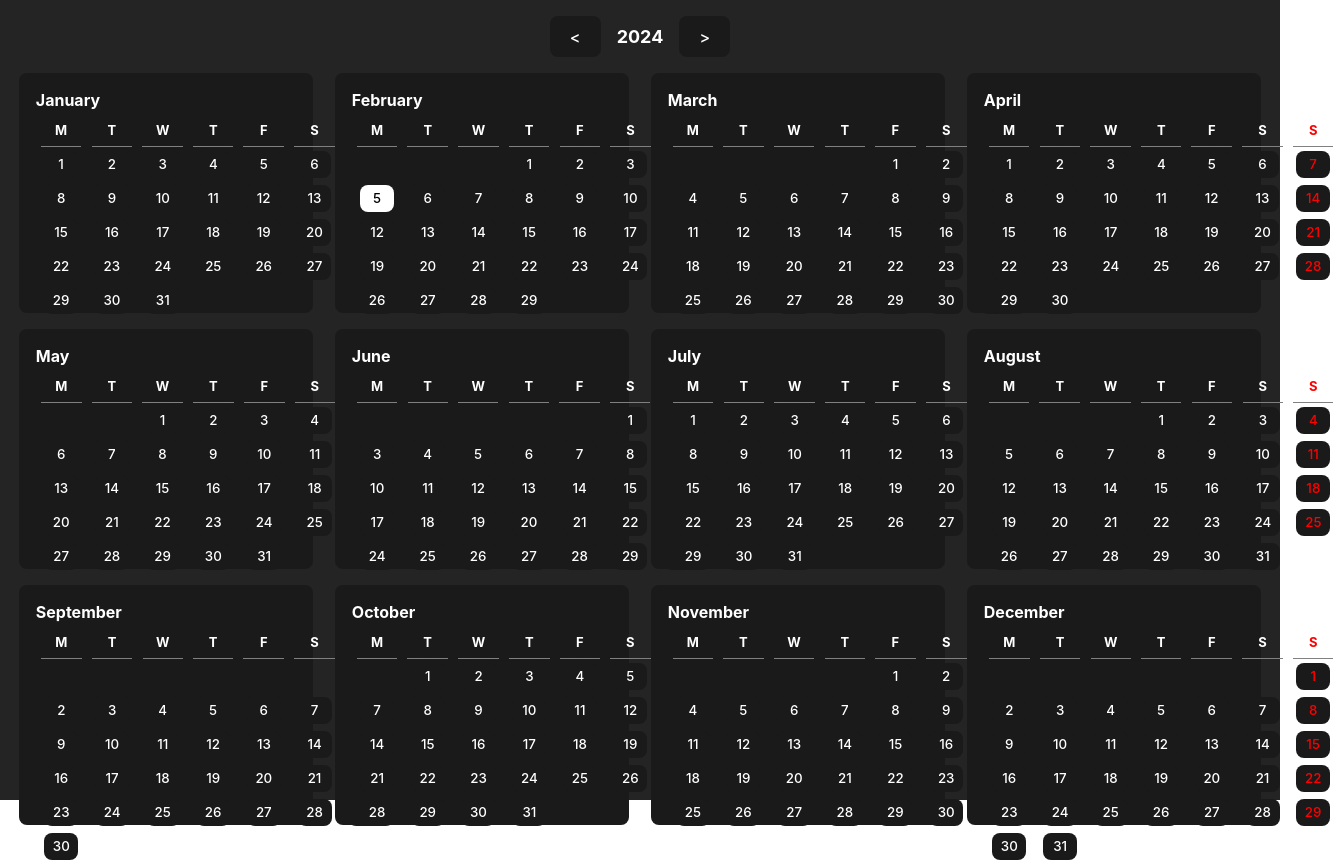
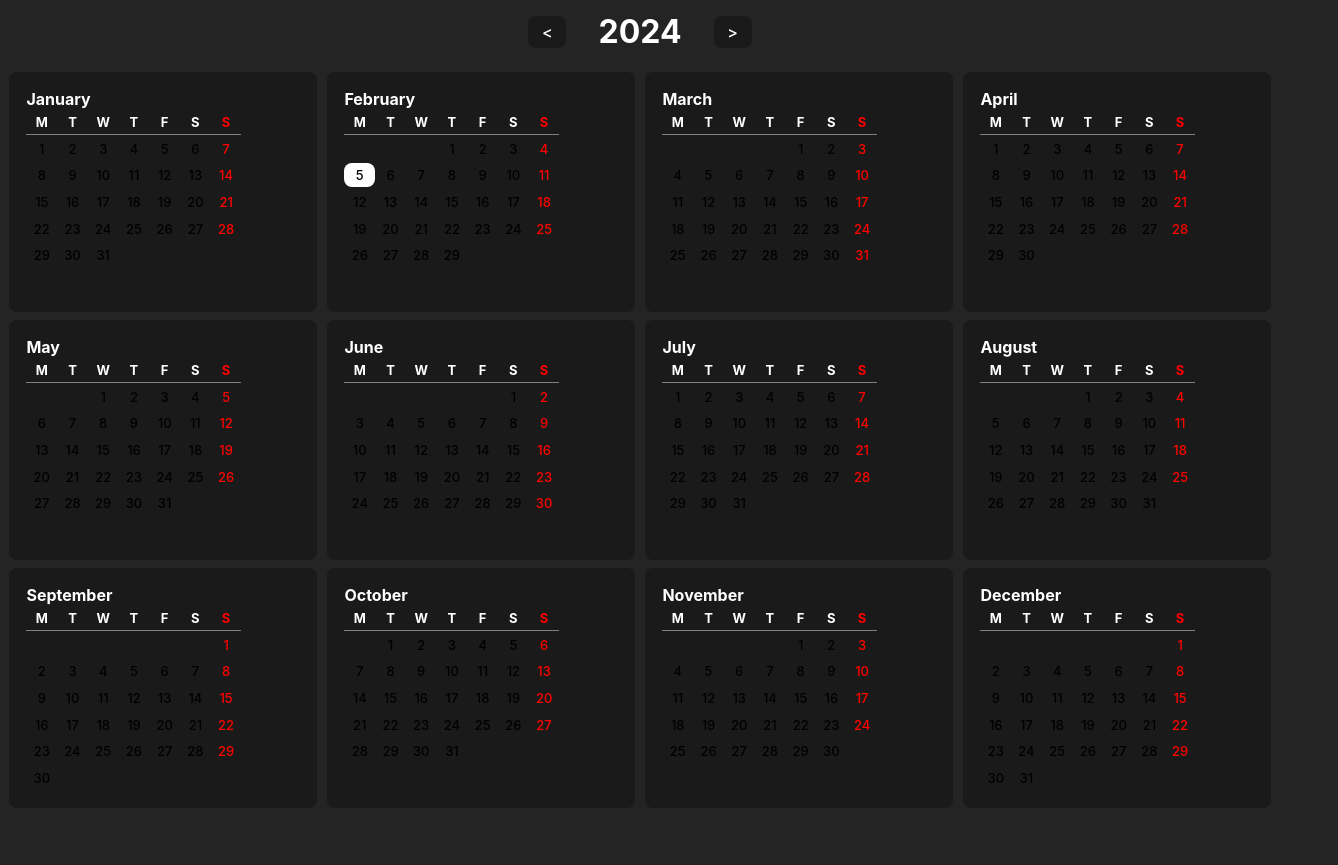
Before and after one commit to jonn-L/calendar, a React (Vite) app: page / in a window 1280 px wide. Shown: the whole page, 1338 px wide, since content can reach past the window. After the commit the page ends 816 px from the top, so only its background shows below. Built offline with nearby package versions, Linux system fonts and the light colour scheme.

Commit message:
Fixed UI such that it works for different screen resolutions.

```diff
--- a/src/Day/Day.tsx
+++ b/src/Day/Day.tsx
@@ -36,12 +36,9 @@ function Day({ year, month, day, selectedDay, setSelectedDay }: {
     }
 
     return (
-        <>
-            <button onClick={select_day} className={set_class()}>
-                {day}
-            </button>
-        </>
-
+        <button onClick={select_day} className={set_class()}>
+            {day}
+        </button>
     )
 }
 
--- a/src/Day/day.module.css
+++ b/src/Day/day.module.css
@@ -1,8 +1,7 @@
 .day {
-    font-size: smaller;
-    /* font-size: 0.6em; */
-    background-color: #1a1a1a;
-    color: white;
+    font-size: small;
+    width: 100%;
+    height: 100%;
 }
 
 .today {
--- a/src/Home/Home.tsx
+++ b/src/Home/Home.tsx
@@ -34,8 +34,8 @@ function Home({ currentYear, selectedDay, setCurrentYear, setSelectedDay} : {
     }
 
     return (
-        <main className={styles.home}>
-            <header className={styles.header}>
+        <main>
+            <header>
                 <button className={styles.changeYear} onClick={previous_year}>{"<"}</button>
                 <h1 className={styles.currentYear}>{currentYear}</h1>
                 <button className={styles.changeYear} onClick={next_year}>{">"}</button>
--- a/src/Home/home.module.css
+++ b/src/Home/home.module.css
@@ -1,4 +1,4 @@
-.home {
+/* .home {
     width: 100%;
     height: 100%;
     max-width: 100vw;
@@ -50,4 +50,58 @@
 
 .months > li > button > ul > li > button {
     outline: none;
+} */
+
+main {
+    height: 100%;
+    width: 100%;
+    max-height: 100vh;
+    max-width: 100vw;
+    display: flex;
+    flex-direction: column;
+    gap: 0.5rem;
 }
+
+header {
+    padding: 0.5rem;
+    display: flex;
+    justify-content: center;
+    align-items: center;
+
+    color: white;
+}
+
+.currentYear {
+    margin: 0 1em 0 1em;
+
+    font-size: xx-large;
+    font-weight: bolder;
+
+}
+
+.changeYear {
+    width: 3vw;
+    height: 4vh;
+
+    font-size: medium;
+    background-color: #1a1a1a;
+    color: white;
+}
+
+.months {
+    padding: 0 0.5rem 0.5rem;
+    display: grid;
+    grid-template-columns: repeat(4, 1fr);
+    grid-template-rows: repeat(3, 1fr);
+    justify-items: center;
+    gap: 0.5rem;
+}
+
+.months > li {
+    width: 24vw;
+    height: 30vh;
+}
+
+.months > li > button > ul > li > button {
+    outline: none;
+}
--- a/src/Month/Month.tsx
+++ b/src/Month/Month.tsx
@@ -15,11 +15,11 @@ function Month({ year, month, selectedDay, setSelectedDay }: {
         const totalDays = get_total_days(year, month + 1);
         const monthOffset = get_month_offset(month, year);
 
-        const day_names = ["M", "T", "W", "T", "F", "S", "S"]
+        const dayNames = ["M", "T", "W", "T", "F", "S", "S"]
         const listDayNames = [];
         for (let i = 0; i < 7; i++) {
-            listDayNames.push(<li key={day_names[i] + i}
-                                  className={styles.dayNames}>{day_names[i]}</li>);
+            listDayNames.push(<li key={dayNames[i] + i}
+                                  className={styles.dayName}>{dayNames[i]}</li>);
         }
 
         const listOffsets = [];
--- a/src/Month/month.module.css
+++ b/src/Month/month.module.css
@@ -1,41 +1,43 @@
 .month {
+    width: 100%;
     height: 100%;
-    width: 100%;
     padding: 1rem;
     display: flex;
     flex-direction: column;
-    gap: 0.3rem;
+
     background-color: #1a1a1a;
     color: white;
 }
 
+.monthName {
+    font-size: medium;
+    font-weight: bolder;
+}
+
 .days {
-
+    flex: 1;
     display: grid;
     grid-template-columns: repeat(7, 1fr);
     grid-template-rows: repeat(7, 1fr);
     justify-items: center;
+    align-items: center;
 }
 
-.days > li, .days > li > button {
+.days > li {
+    width: 2.4vw;
+    height: 3vh;
+
     display: flex;
     justify-content: center;
     align-items: center;
-    width: 80%;
-    height: 90%;
+}
+
+.dayName {
+    font-size: small;
+    font-weight: bold;
+    border-bottom: 1px gray solid;
 }
 
 .days > :nth-child(7n), .days > li:nth-child(7n) button {
     color: red;
 }
-
-.monthName {
-    font-weight: bolder;
-    font-size: medium;
-}
-
-.dayNames {
-    font-weight: bold;
-    border-bottom: 1px gray solid;
-    font-size: small;
-}
--- a/src/MonthView/monthview.module.css
+++ b/src/MonthView/monthview.module.css
@@ -1,6 +1,10 @@
-.monthView {
-    width: 100vw;
-    height: 100vh;
+/* .monthView {
+    width: 100%;
+    height: 100%;
+    padding: 1rem;
+    display: flex;
+    flex-direction: column;
+
     display: flex;
     align-items: center;
     justify-content: center;
@@ -105,4 +109,136 @@
     border: none;
     outline: none;
     background-color: #1a1a1a;
+} */
+
+.monthView {
+    height: 100%;
+    width: 100%;
+    max-height: 100vh;
+    max-width: 100vw;
+    display: flex;
+    flex-direction: row;
+    justify-content: space-between;
+    align-items: center;
 }
+
+.back {
+    margin: 1rem 0 0 1rem;
+    align-self: flex-start;
+    width: 3vw;
+    height: 4vh;
+
+    font-size: medium;
+    background-color: #1a1a1a;
+    color: white;
+}
+
+.currentMonth {
+    margin-right: auto;
+    margin-left: auto;
+    display: flex;
+    justify-content: center;
+}
+
+.currentMonth > button:first-child {
+    width: 24vw;
+    height: 30vh;
+    transform: scale(1.2);
+    transform-origin: right;
+    margin-left: auto;
+    border: none;
+    cursor: auto;
+}
+
+
+.currentMonth > .addEvent {
+    align-self: flex-start;
+    margin-right: auto;
+    width: 3vw;
+    height: 4vh;
+    margin: 0 0 1rem 1rem;
+
+    font-size: medium;
+    background-color: #1a1a1a;
+    color: white;
+}
+
+.currentEvents {
+    margin-right: auto;
+    display: flex;
+    flex-direction: column;
+    justify-content: center;
+    gap: 1rem;
+}
+
+.currentEvents > .addEvent {
+    align-self: flex-end;
+    width: 3vw;
+    height: 4vh;
+
+    font-size: medium;
+    background-color: #1a1a1a;
+    color: white;
+}
+
+.events {
+    display: flex;
+    flex-direction: column;
+    align-items: stretch;
+    justify-content: center;
+    padding: 0 1rem 0 1rem;
+
+    border-radius: 1rem;
+    background-color: #1a1a1a;
+
+}
+
+.events > li {
+    width: 30vw;
+    height: 3vh;
+    padding: 1rem 0 1rem 0;
+    border-bottom: 1px gray solid;
+    display: flex;
+    justify-content: space-between;
+    align-items: center;
+}
+
+.eventDesc {
+    flex: 1;
+    padding-left: 1rem;
+    text-align: center;
+    display: flex;
+    align-items: center;
+}
+
+.events > li:last-child {
+    border-bottom: 1px #1a1a1a solid;
+}
+
+.eventView {
+    display: flex;
+    flex-direction: column;
+    gap: 1rem;
+}
+
+.currentMonth > .month > .days > li > .selected {
+    outline: white 1px solid;
+}
+
+.addEventField {
+    padding-left: 1rem;
+    height: 100%;
+    width: 100%;
+    border: none;
+    outline: none;
+    background-color: #1a1a1a;
+}
+
+.deleteEvent {
+    width: 3vw;
+    height: 4vh;
+
+    font-size: medium;
+    background-color: #1a1a1a;
+    color: white;
+}
--- a/src/index.css
+++ b/src/index.css
@@ -13,33 +13,16 @@
   -moz-osx-font-smoothing: grayscale;
 }
 
-a {
-  font-weight: 500;
-  color: #646cff;
-  text-decoration: inherit;
-}
-a:hover {
-  color: #535bf2;
-}
-
 body {
   margin: 0;
   display: flex;
   place-items: center;
-  min-width: 320px;
-  min-height: 100vh;
-}
-
-h1 {
-  font-size: 3.2em;
-  line-height: 1.1;
 }
 
 button {
   border-radius: 8px;
   border: 1px solid transparent;
-  padding: 0.6em 1.2em;
-  font-size: 1em;
+  /* padding: 0.6em 1.2em; */
   font-weight: 500;
   font-family: inherit;
   background-color: #1a1a1a;
@@ -54,25 +37,20 @@ button:focus-visible {
   outline: 4px auto -webkit-focus-ring-color;
 }
 
-@media (prefers-color-scheme: light) {
-  :root {
-    color: #213547;
-    background-color: #ffffff;
-  }
-  a:hover {
-    color: #747bff;
-  }
-  button {
-    background-color: #f9f9f9;
-  }
-}
-
+/*
 h1, ul, li, p, input {
   all: unset;
-}
+} */
 
 #root {
   background-color: #242424;
   width: 100vw;
   height: 100vh;
+  color: white;
 }
+
+li, ul, h1 {
+  list-style: none;
+  padding: 0;
+  margin: 0;
+}
```
